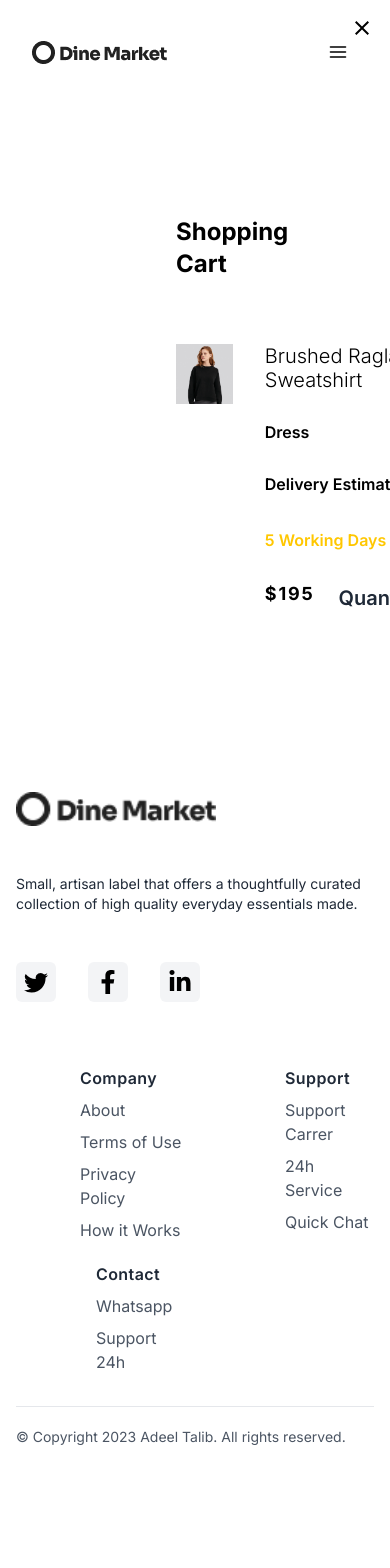
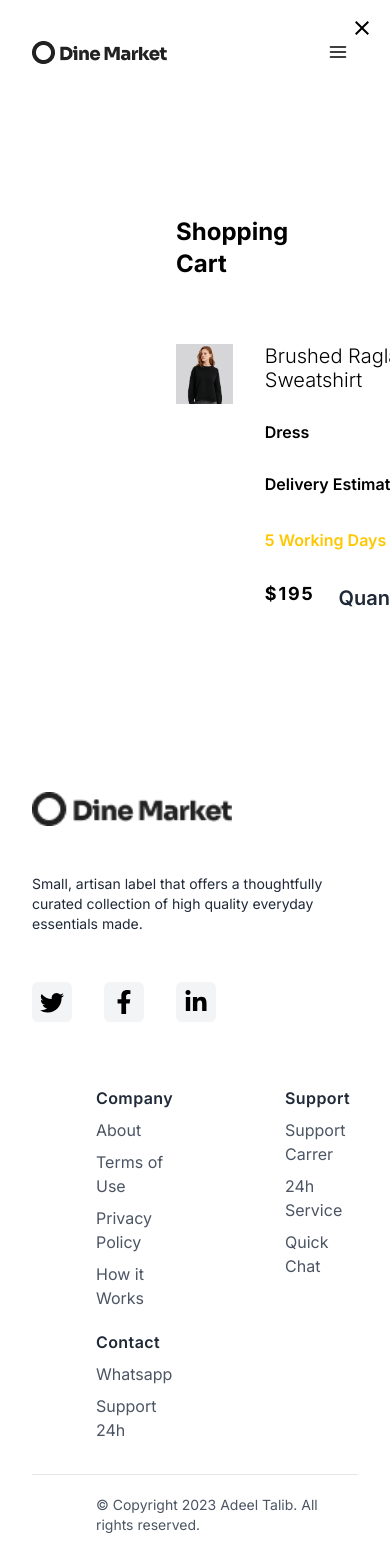
Before and after one commit to rajaadeeltalib/brandstore, a Next.js app: page /cart in a window 390 px wide. Shown: the top 1568 px of the page. Before the commit the page ends 1487 px from the top, so only its background shows below. Built offline with nearby package versions, Linux system fonts and the light colour scheme.

Commit message:
code updcode updated

```diff
--- a/src/app/components/Footer.tsx
+++ b/src/app/components/Footer.tsx
@@ -6,7 +6,7 @@
 
 export const Footer = () => {
     return (
-      <div className="px-4 pt-16 mx-auto sm:max-w-xl md:max-w-full lg:max-w-screen-xl md:px-24 lg:px-8">
+      <div className="px-8 pt-16 mx-auto sm:max-w-xl md:max-w-full lg:max-w-screen-xl md:px-24 lg:px-8">
         <div className="grid gap-16 row-gap-10 mb-8 lg:grid-cols-6">
           <div className="md:max-w-md lg:col-span-2">
             <Image className="" src={Logo} alt="Logo" height={300} width={200} />
@@ -93,7 +93,7 @@
 
               </ul>
             </div>
-            <div className="pl-20">
+            <div className="pl-16">
               <p className="font-semibold tracking-wide text-gray-800">Contact</p>
               <ul className="mt-2 space-y-2">
                 <li>
@@ -118,7 +118,7 @@
 
           </div>
         </div>
-        <div className="flex flex-col justify-between pt-5 pb-10 border-t sm:flex-row">
+        <div className="flex flex-col justify-between pt-5 pb-10 border-t sm:flex-row pl-16">
           <p className="text-sm text-gray-600">
             © Copyright 2023 Adeel Talib. All rights reserved.
           </p>
--- a/src/app/components/Hero.tsx
+++ b/src/app/components/Hero.tsx
@@ -11,7 +11,7 @@
 
 const Hero = () => {
   return (
-    <Wrapper>
+    <>
     <section className="relative flex gap-x-16 sm:py-8 2xl:px-32 xl:px-24 md:px-16 px-8">
 
       <div className="flex-1 flex flex-col pt-12 py-2 gap-y-10">
@@ -44,7 +44,7 @@
 
 
       </section>
-      </Wrapper>
+      </>
   )
 }
 
--- a/src/app/components/Newsletter.tsx
+++ b/src/app/components/Newsletter.tsx
@@ -3,21 +3,17 @@
 const Newsletter = () => {
   return (
 
-        <section className="py-24">
-    <div className="max-w-5xl px-6 py-16 mx-auto text-center relative">
-    <div className="max-w-5xl flex items-center text-9xl font-bold text-gray-100 absolute py-4 px-24 tracking-widest -z-10">Newsletter</div>
-        <h1 className="text-5xl font-semibold text-gray-800 dark:text-gray-100">Subscribe Our Newsletter</h1>
-        <p className="text-lg max-w-md mx-auto mt-5 text-gray-500 dark:text-gray-400">Get the latest information and promo offers directly</p>
-
-        <div className="flex flex-col mt-8 space-y-3 sm:space-y-0 sm:flex-row sm:justify-center sm:-mx-2">
-            <input id="email" type="text" className="w-[450px] px-4 py-2 text-gray-700 bg-white border rounded-md sm:mx-2 dark:bg-gray-900 dark:text-gray-300 dark:border-gray-600 focus:border-black dark:focus:border-black focus:outline-none focus:ring focus:ring-black " placeholder="Input email address"/>
-
-            <button className='mt-10 text-lg font-bold bg-black text-white w-32 h-[46px] flex justify-center items-center gap-2'>
-                Get Started
-            </button>
-        </div>
-    </div>
-</section>
+    <section className="flex justify-center items-center relative sm:py-20 py-20">
+        <h1 className="absolute text-[#f2f3f7] tracking-wide lg:text-9xl lg:tracking-widest sm:text-8xl min-[470px]:text-7xl text-6xl leading-none font-black">Newsletter</h1>
+        <div className="flex flex-col text-center items-center gap-y-3 z-10">
+            <h3 className="sm:text-[2rem] lg:text-5xl tracking-wide font-bold">Subscribe Our Newsletter</h3>
+            <p className="font-light text-black">Get the latest information and promo offers directly</p>
+            <div className="flex min-[550px]:flex-row flex-col items-center w-full gap-3 mt-5">
+                <input className="grow max-[550px]:w-4/5 flex leading-none text-[0.80rem] font-light placeholder-black border border-black px-4 py-2.5" type="text" placeholder="Input email address"/>
+                <button className="flex w-fit justify-center items-center bg-black text-sm text-white font-semibold px-5 py-2.5">Get Started</button>
+                </div>
+                </div>
+                </section>
 
 
   )
```
